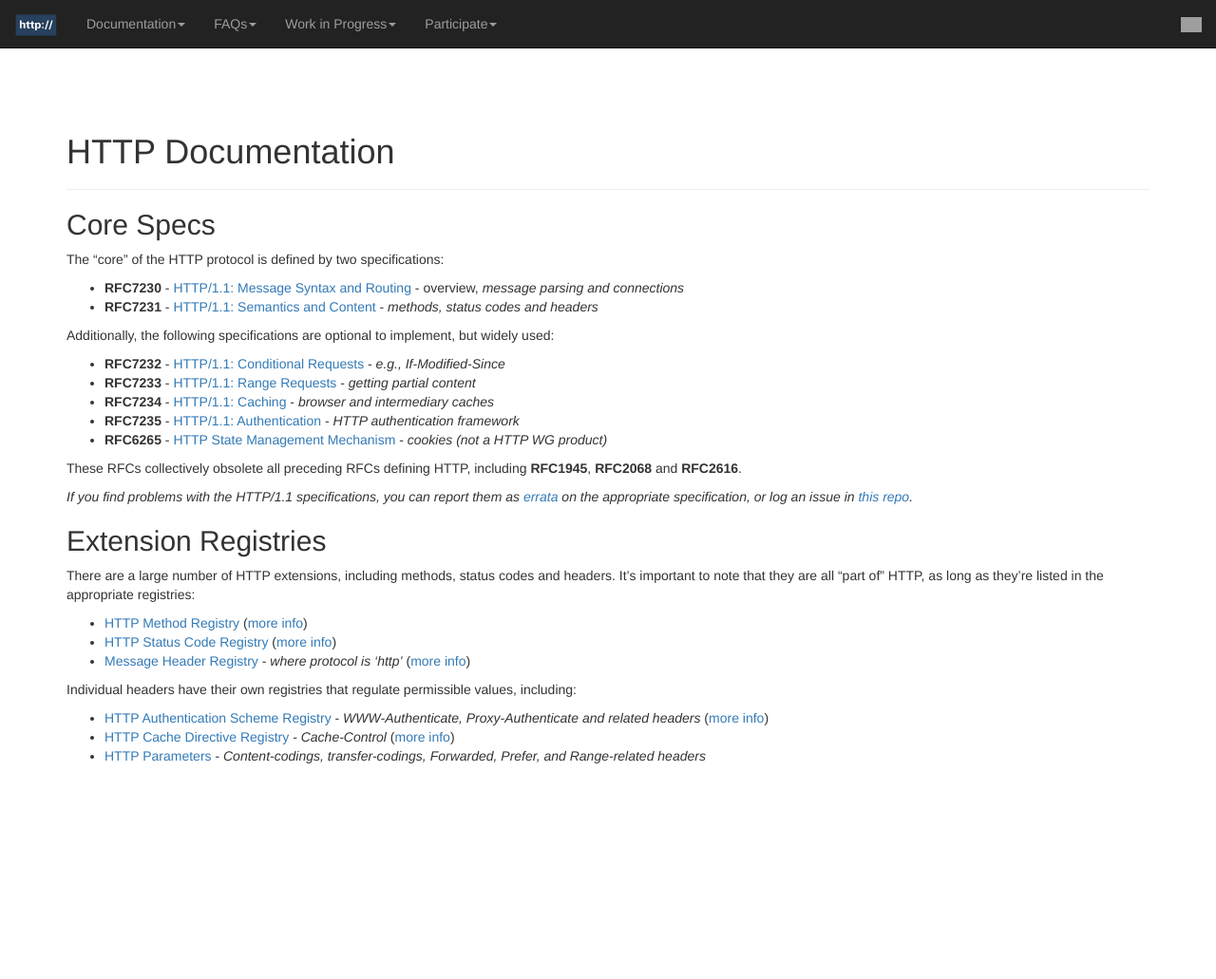
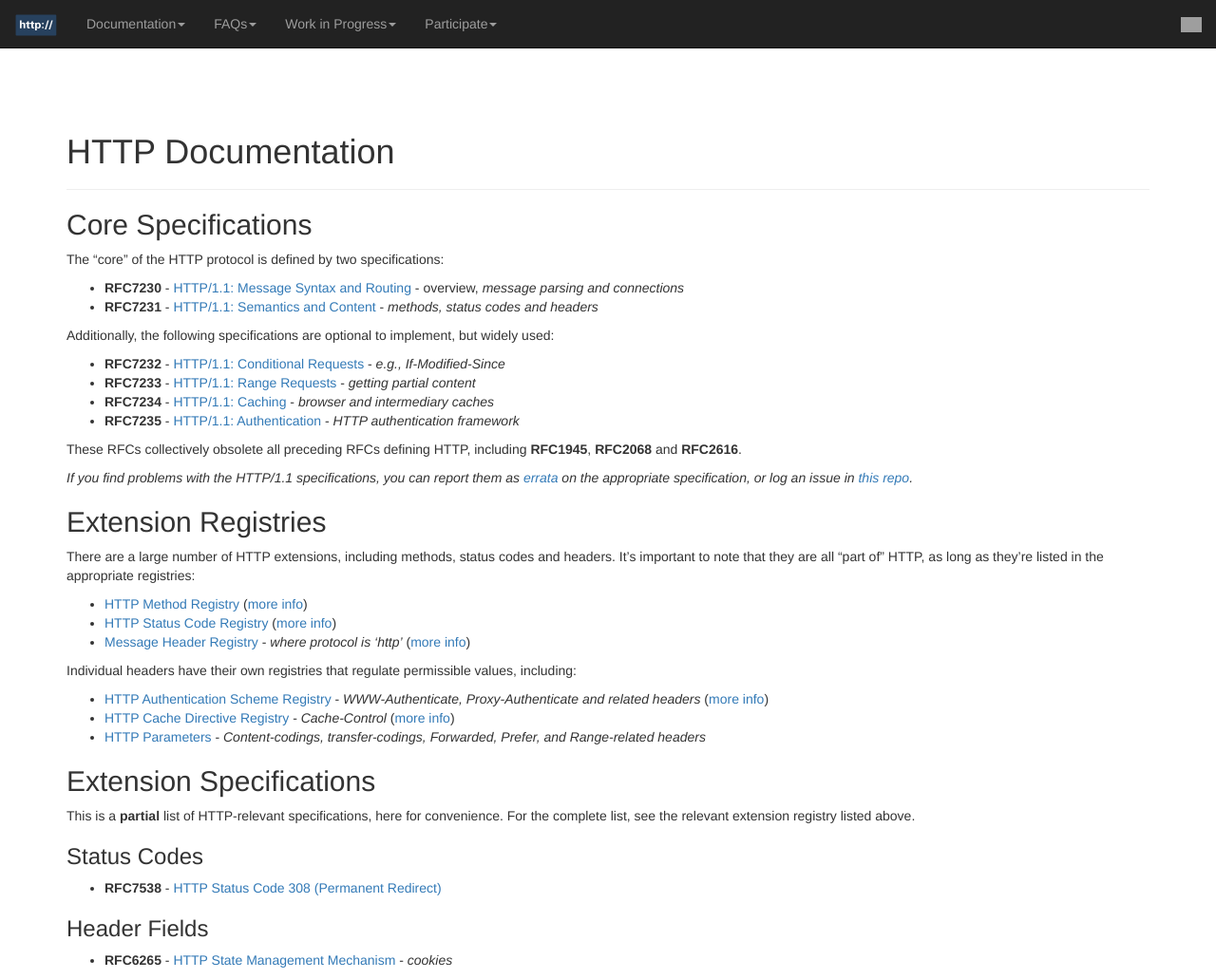
Before and after one commit to httpwg/httpwg.github.io, a Jekyll site: the page built from specs/index.md, in a window 1280 px wide and 1031 px high. Shown: the whole window at 95% size. Built offline with Jekyll 4.4.1, drawn with Linux system fonts in a browser that asks for light colours; grey boxes are pictures that could not be loaded.

Commit message:
Link to 7538, rearrange a bit

```diff
--- a/specs/index.md
+++ b/specs/index.md
@@ -3,7 +3,7 @@ layout: page
 title: HTTP Documentation
 ---
 
-## Core Specs
+## Core Specifications
 
 The "core" of the HTTP protocol is defined by two specifications:
 
@@ -16,7 +16,6 @@ Additionally, the following specifications are optional to implement, but widely
  * **RFC7233** - [HTTP/1.1: Range Requests](/specs/rfc7233.html) - *getting partial content*
  * **RFC7234** - [HTTP/1.1: Caching](/specs/rfc7234.html) - *browser and intermediary caches*
  * **RFC7235** - [HTTP/1.1: Authentication](/specs/rfc7235.html) - *HTTP authentication framework*
- * **RFC6265** - [HTTP State Management Mechanism](/specs/rfc6265.html) - *cookies (not a HTTP WG product)*
 
 These RFCs collectively obsolete all preceding RFCs defining HTTP, including **RFC1945**, **RFC2068** and **RFC2616**.
 
@@ -35,3 +34,17 @@ Individual headers have their own registries that regulate permissible values, i
 * [HTTP Authentication Scheme Registry](http://www.iana.org/assignments/http-authschemes/) - *WWW-Authenticate, Proxy-Authenticate and related headers* ([more info](/specs/rfc7235.html#authentication.scheme.registry))
 * [HTTP Cache Directive Registry](http://www.iana.org/assignments/http-cache-directives/) - *Cache-Control* ([more info](/specs/rfc7234.html#cache.directive.registry))
 * [HTTP Parameters](http://www.iana.org/assignments/http-parameters/) - *Content-codings, transfer-codings, Forwarded, Prefer, and Range-related headers*
+
+## Extension Specifications
+
+This is a **partial** list of HTTP-relevant specifications, here for convenience. For the complete
+list, see the relevant extension registry listed above.
+
+### Status Codes
+
+* **RFC7538** - [HTTP Status Code 308 (Permanent Redirect)](/specs/rfc7538.html)
+
+
+### Header Fields
+
+* **RFC6265** - [HTTP State Management Mechanism](/specs/rfc6265.html) - *cookies*
```
